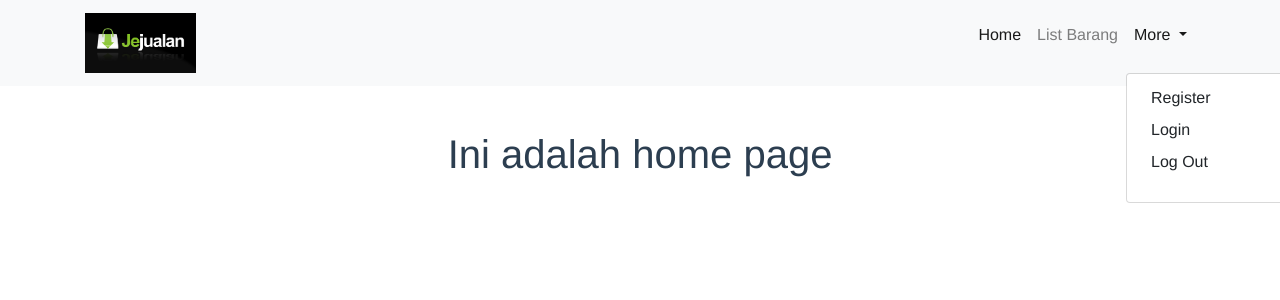
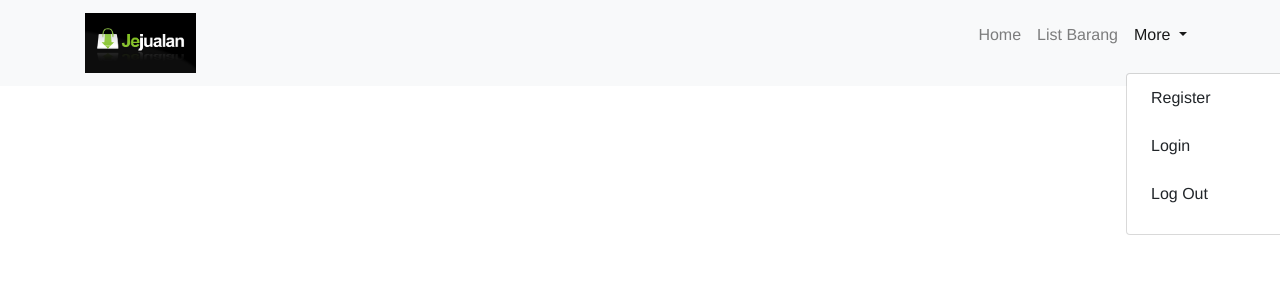
Before and after one commit to rmt-06-florence-fox/ecommerce_client_customer, a Vue app: page / in a window 1280 px wide. Both pictures are taken after a click on the button "More". Shown: the top 300 px of the page. Built offline with nearby package versions, Linux system fonts and the light colour scheme.

Commit message:
fixed bug from login register logout

```diff
--- a/src/components/Navbar.vue
+++ b/src/components/Navbar.vue
@@ -8,8 +8,8 @@
                 </button>
                 <div class="collapse navbar-collapse" id="navbarNavDropdown">
                 <ul class="navbar-nav ml-auto">
-                    <li class="nav-item active">
-                        <a class="nav-link" href="/home">Home</a>
+                    <li class="nav-item">
+                        <router-link to="/" class="nav-link">Home</router-link>
                     </li>
                     <li class="nav-item">
                         <a class="nav-link" href="/">List Barang</a>
@@ -19,8 +19,8 @@
                             More
                         </p>
                     <div class="dropdown-menu" aria-labelledby="navbarDropdownMenuLink">
-                        <router-link to="/register" class="dropdown-item">Register</router-link>
-                        <router-link to="/login" class="dropdown-item">Login</router-link>
+                        <p to="/register" class="dropdown-item" @click="register">Register</p>
+                        <p to="/login" class="dropdown-item" @click="login">Login</p>
                         <p class="dropdown-item" id="logout" @click="logout">Log Out</p>
                     </div>
                     </li>
@@ -37,6 +37,7 @@ export default {
   name: 'Navbar',
   methods: {
     logout () {
+      if (localStorage.getItem('access_token')) {
         swal({
           title: 'Logout',
           icon: 'info',
@@ -51,6 +52,24 @@ export default {
               swal('Logout Success', { icon: 'success' })
             }
           })
+      } else {
+        swal('Error', 'You Not Login')
+      }
+    },
+    register () {
+      console.log('masuk')
+      if (localStorage.getItem('access_token')) {
+        swal('Error', 'Anda Sedang Login')
+      } else {
+        this.$router.push('/register')
+      }
+    },
+    login () {
+      if (localStorage.getItem('access_token')) {
+        swal('Error', 'Anda Sedang Login')
+      } else {
+        this.$router.push('/login')
+      }
     }
   }
 }
@@ -64,7 +83,7 @@ export default {
         display: flex;
         align-self: flex-start;
     }
-    #logout{
+    .dropdown-item{
         cursor: pointer;
     }
     #navbarDropdownMenuLink{
--- a/src/router/index.js
+++ b/src/router/index.js
@@ -3,6 +3,7 @@ import VueRouter from 'vue-router'
 import Home from '../views/Home.vue'
 import Login from '../views/Login.vue'
 import Register from '../views/Register'
+import NotFound from '../views/NotFound.vue'
 Vue.use(VueRouter)
 
 const routes = [
@@ -20,6 +21,11 @@ const routes = [
     path: '/register',
     name: 'Register',
     component: Register
+  },
+  {
+    path: '*',
+    name: 'NotFound',
+    component: NotFound
   }
 ]
 
--- a/src/views/Home.vue
+++ b/src/views/Home.vue
@@ -1,6 +1,5 @@
 <template>
   <div class="home">
-    <h1>Ini adalah home page</h1>
   </div>
 </template>
 
--- /dev/null
+++ b/src/views/NotFound.vue
@@ -0,0 +1,19 @@
+<template>
+  <div id="not-found" class="container">
+      <h1>Data Not Found</h1>
+      <p>404</p>
+      <img src="https://www.dreamers.id/img_artikel/68korea-utara-amerika.jpg" alt="Mau Tak Rudal?">
+  </div>
+</template>
+
+<script>
+export default {
+
+}
+</script>
+
+<style>
+  #not-found{
+    margin-bottom: 70px;
+  }
+</style>
```
Also changed, not shown: src/components/CardProduct.vue (added, +13 -0 lines), src/components/Cart.vue (added, +13 -0 lines). Lines whose indentation alone changed are shown as unchanged.
